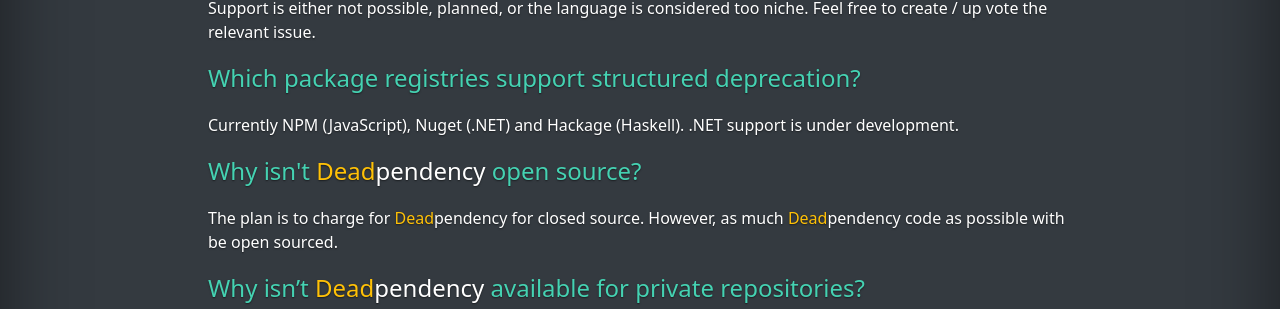
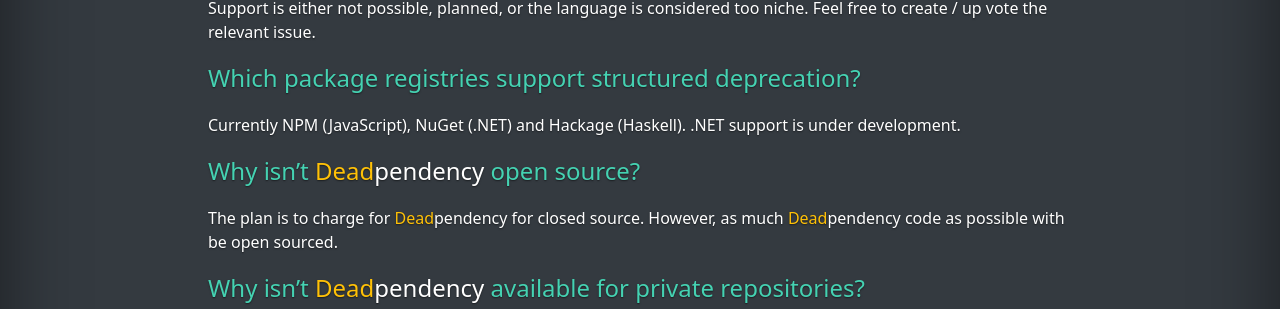
Before and after one commit to deadpendency/deadpendency.github.io, a Jekyll site: the page built from faq.html, in a window 1280 px wide. Shown: the part 756-1065 px from the top of the page. Built offline with Jekyll 4.4.1, drawn with Linux system fonts in a browser that asks for light colours; nearby versions of some CDN libraries.

Commit message:
Fix typos

```diff
--- a/contact.html
+++ b/contact.html
@@ -8,7 +8,7 @@
 <div class="pricing-page">
 <h1 class="mb-4"><span class="text-warning">Dead</span><span class="text-white">pendency</span> Contact</h1>
 
-<p>For raising feature requests or bugs. Please create <a href="https://github.com/deadpendency/deadpendency/issues" target="_blank" rel="noopener">github issues</a>.</p>
+<p>For raising feature requests or bugs. Please create <a href="https://github.com/deadpendency/deadpendency/issues" target="_blank" rel="noopener">GitHub issues</a>.</p>
 
 <p>For other requests please email deadpendency AT deadpendency DOT com .</p>
 </div>
--- a/faq.html
+++ b/faq.html
@@ -25,9 +25,9 @@
 <p>Support is either not possible, planned, or the language is considered too niche. Feel free to create / up vote the relevant issue.</p>
 
 <h4>Which package registries support structured deprecation?</h4>
-<p>Currently NPM (JavaScript), Nuget (.NET) and Hackage (Haskell). .NET support is under development.</p>
+<p>Currently NPM (JavaScript), NuGet (.NET) and Hackage (Haskell). .NET support is under development.</p>
 
-<h4>Why isn't <span class="text-warning">Dead</span><span class="text-white">pendency</span> open source?</h4>
+<h4>Why isn’t <span class="text-warning">Dead</span><span class="text-white">pendency</span> open source?</h4>
 <p>The plan is to charge for <span class="text-warning">Dead</span><span class="text-white">pendency</span> for closed source. However, as much <span class="text-warning">Dead</span><span class="text-white">pendency</span> code as possible with be open sourced.</p>
 
 <h4>Why isn’t <span class="text-warning">Dead</span><span class="text-white">pendency</span> available for private repositories?</h4>
--- a/usage.html
+++ b/usage.html
@@ -20,7 +20,7 @@
 
 <h2>Feedback</h2>
 
-<p>If you get any unexpected behaviour, or if you want a specific feature, please give feedback via <a href="https://github.com/deadpendency/deadpendency/issues" target="_blank" rel="noopener">this github repository</a>.</p>
+<p>If you get any unexpected behavior, or if you want a specific feature, please give feedback via <a href="https://github.com/deadpendency/deadpendency/issues" target="_blank" rel="noopener">this GitHub repository</a>.</p>
 
 <h2>Usage</h2>
 
```
Also changed, not shown: 1 other file.
